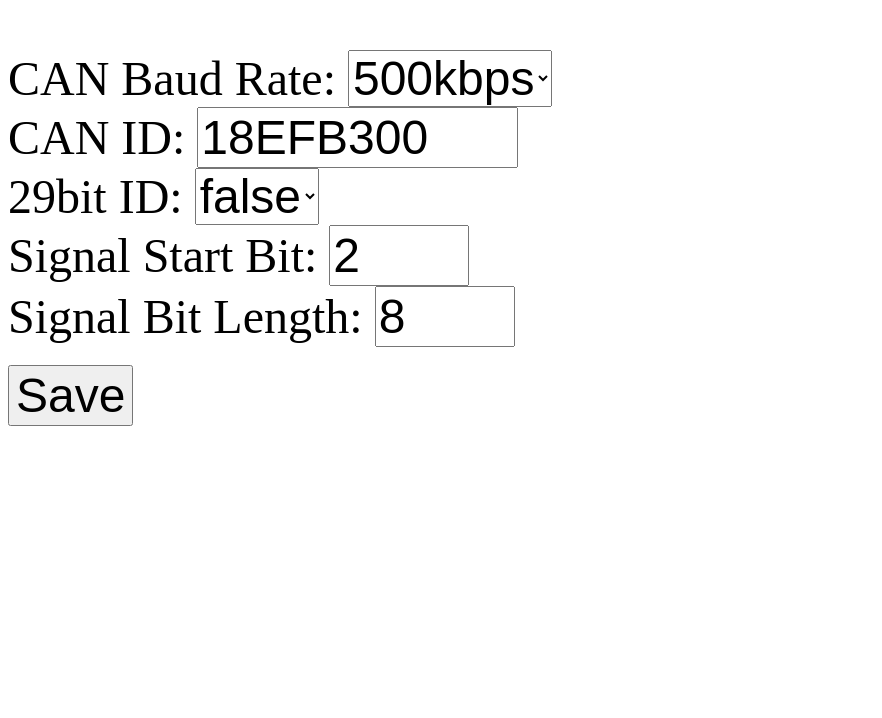
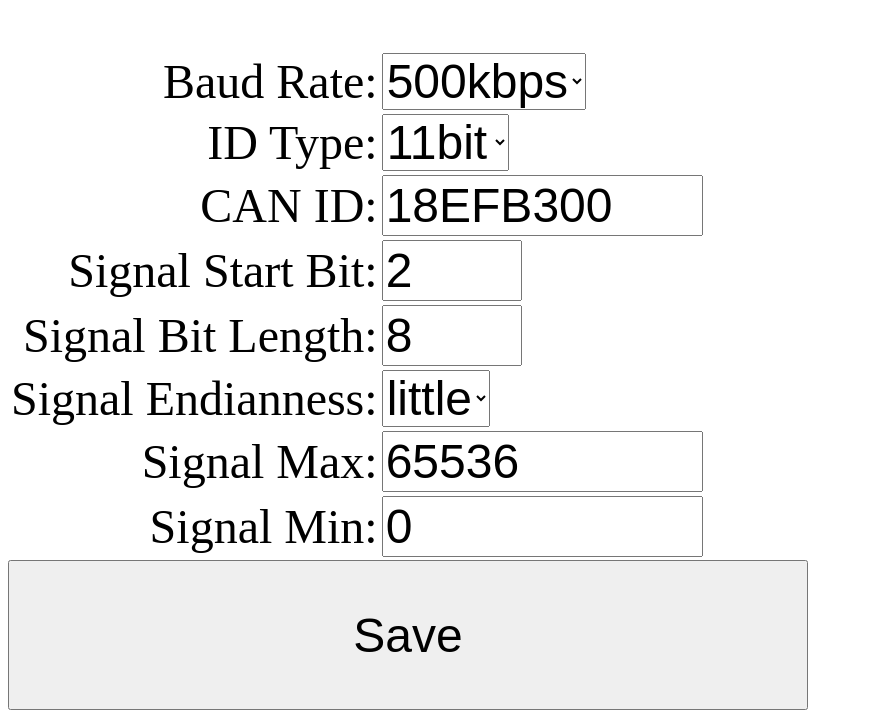
Before and after one commit to sdp8483/CANalog, a plain HTML site: page firmware/esp_CANalog_interface/src/index.html in a window 1280 px wide. Shown: the part 148-866 px from the top of the page, without its empty margins (0-882 px from the left). Before the commit the page ends 800 px from the top, so only its background shows below. Drawn offline with Linux system fonts and the light colour scheme.

Commit message:
new config layout

```diff
--- a/firmware/esp_CANalog_interface/src/index.html
+++ b/firmware/esp_CANalog_interface/src/index.html
@@ -16,29 +16,64 @@
     label {
         font-size: 300%;
 	}
+
+    input[type=submit] {
+        height: 150px;
+        width: 800px;
+    }
 </style>
 </head>
 <body>
 
 <h1>CANalog Configuration</h1>
 <form action="/save" method="POST">
-<label for="can_baud">CAN Baud Rate: </label>
-<select id="can_baud" name="can_baud">
-	<option value="125">125kbps</option>
-	<option value="250">250kbps</option>
-    <option value="500" selected>500kbps</option>
-</select><br>
-<label for="can_id">CAN ID: </label>
-<input type="text" id="can_id" name="can_id" value="18EFB300" size="9"><br>
-<label for="can_is_extended">29bit ID: </label>
-<select id="can_is_extended" name="can_is_extended">
-	<option value="true">true</option>
-	<option value="false" selected>false</option>
-</select><br>
-<label for="can_signal_start_bit">Signal Start Bit: </label>
-<input type="number" id="can_signal_start_bit" name="can_signal_start_bit" value="2" min="0" max="32" size="3"><br>
-<label for="can_signal_bit_len">Signal Bit Length: </label>
-<input type="number" id="can_signal_bit_len" name="can_signal_bit_len" value="8" min="1" max="32" size="3"><br><br>
+
+<table>
+    <tr>
+        <td style="text-align: right;"><label for="can_baud">Baud Rate: </label></td>
+        <td><select id="can_baud" name="can_baud">
+            <option value="125">125kbps</option>
+            <option value="250">250kbps</option>
+            <option value="500" selected>500kbps</option>
+        </select></td>
+    </tr>
+    <tr>
+        <td style="text-align: right;"><label for="can_id_bit_len">ID Type: </label></td>
+        <td><select id="can_id_bit_len" name="can_id_bit_len">
+            <option value="11">11bit</option>
+            <option value="29">29bit</option>
+        </select></td>
+    </tr>
+    <tr>
+        <td style="text-align: right;"><label for="can_id">CAN ID: </label></td>
+        <td><input type="text" id="can_id" name="can_id" value="18EFB300" size="9"></td>
+    </tr>
+    <tr>
+        <td style="text-align: right;"><label for="can_signal_start_bit">Signal Start Bit: </label></td>
+        <td><input type="number" id="can_signal_start_bit" name="can_signal_start_bit" value="2" min="0" max="32" size="3"></td>
+    </tr>
+    <tr>
+        <td style="text-align: right;"><label for="can_signal_bit_len">Signal Bit Length: </label></td>
+        <td><input type="number" id="can_signal_bit_len" name="can_signal_bit_len" value="8" min="1" max="32" size="3"></td>
+    </tr>
+    <tr>
+        <td style="text-align: right;"><label for="can_endianness">Signal Endianness: </label></td>
+        <td><select id="can_endianness" name="can_endianness">
+            <option value="0">little</option>
+            <option value="1">big</option>
+        </select></td>
+    </tr>
+    <tr>
+        <td style="text-align: right;"><label for="can_signal_max">Signal Max: </label></td>
+        <td><input type="text" id="can_signal_max" name="can_signal_max" value="65536" min=0 size="9"></td>
+    </tr>
+    <tr>
+        <td style="text-align: right;"><label for="can_signal_min">Signal Min: </label></td>
+        <td><input type="text" id="can_signal_min" name="can_signal_min" value="0" min=0 size="9"></td>
+    </tr>
+</table>
+</select>
+
 <input type="submit" value="Save">
 </form>
 </body>
```
